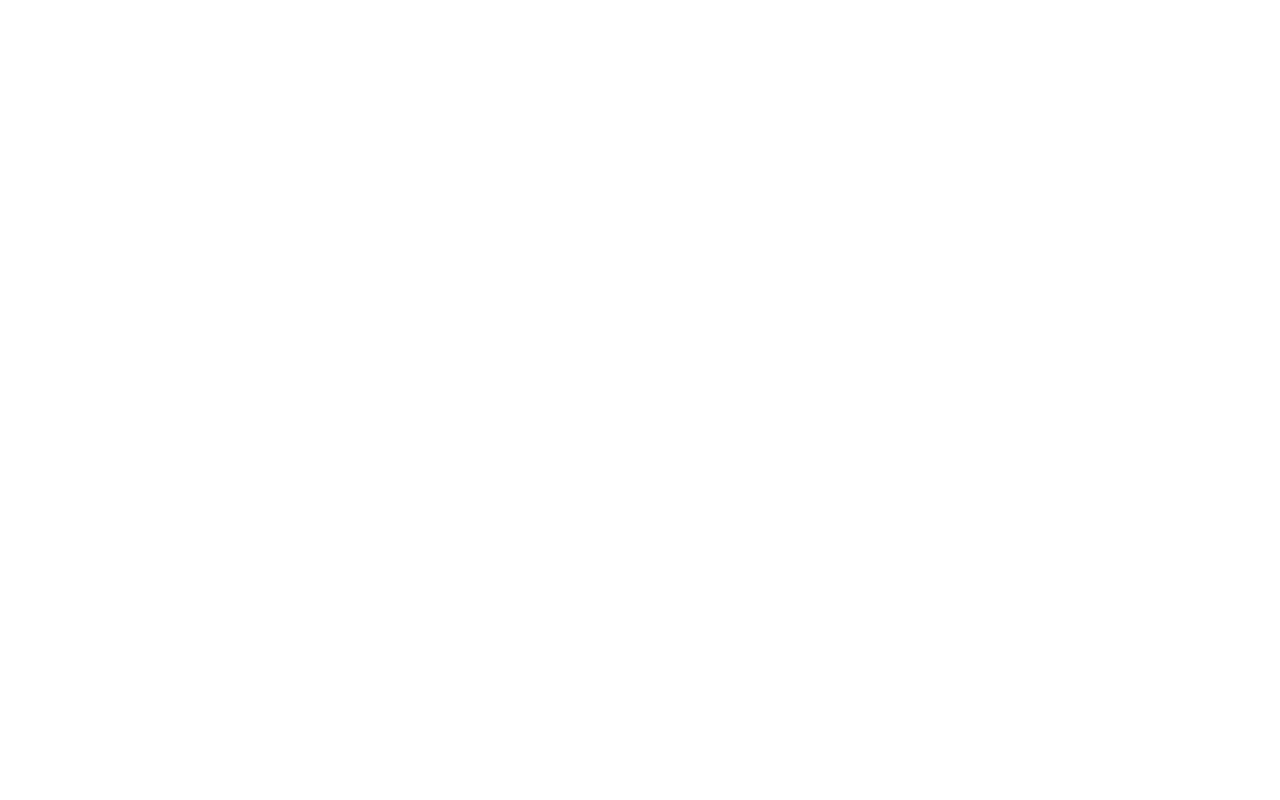
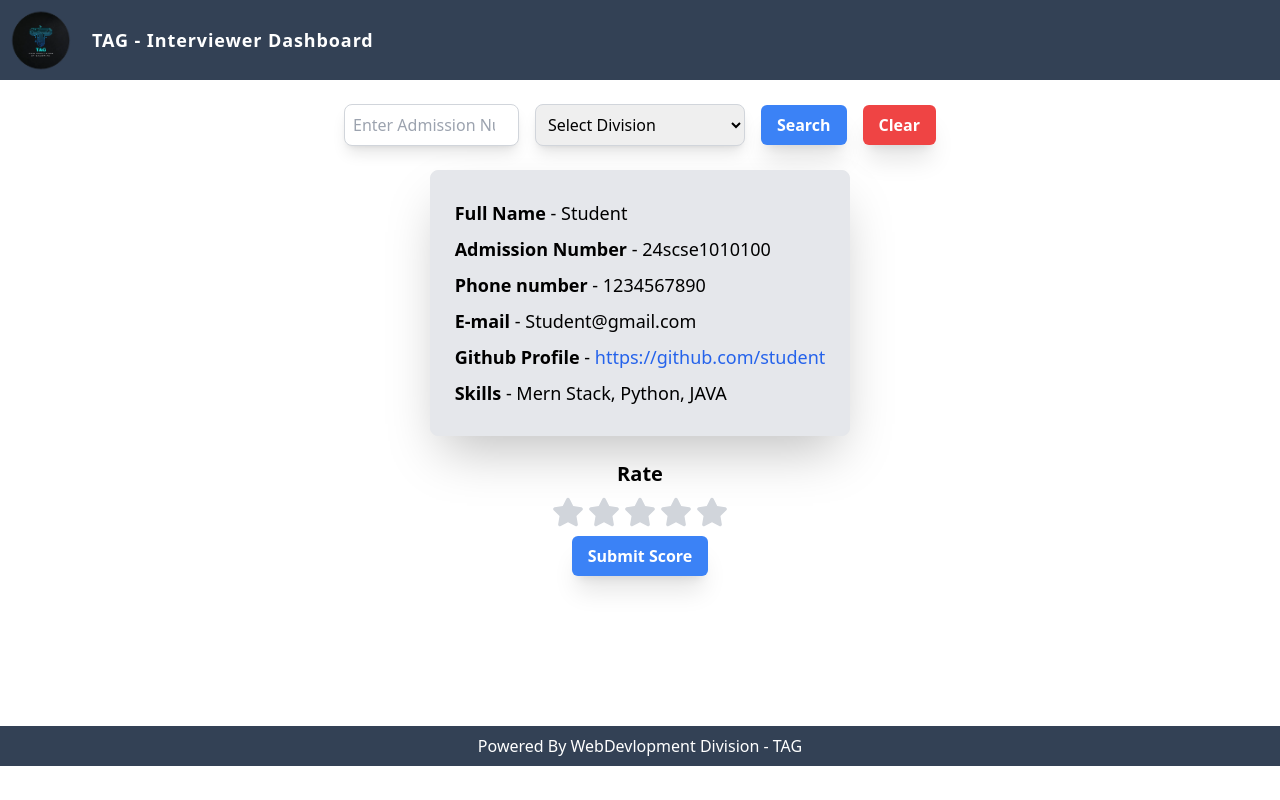
Before and after one commit to vansh1505/dashboard-tag, a plain HTML site: page index.html in a window 1280 px wide. Drawn offline with Linux system fonts and the light colour scheme; the site is published under a folder, as on GitHub Pages, so addresses that start at the root find nothing.

Commit message:
Update index.html

```diff
--- a/index.html
+++ b/index.html
@@ -2,11 +2,11 @@
 <html lang="en">
   <head>
     <meta charset="UTF-8" />
-    <link rel="icon" type="image/png" href="/logo.png" />
+    <link rel="icon" type="image/png" href="logo.png" />
     <meta name="viewport" content="width=device-width, initial-scale=1.0" />
     <title>Dashboard - TAG Registration</title>
-    <script type="module" crossorigin src="/index-BDlkwBXv.js"></script>
-    <link rel="stylesheet" crossorigin href="/index-DA-G86Fk.css">
+    <script type="module" crossorigin src="index-BDlkwBXv.js"></script>
+    <link rel="stylesheet" crossorigin href="index-DA-G86Fk.css">
   </head>
   <body>
     <div id="root"></div>
```
